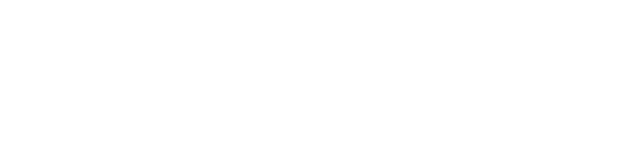
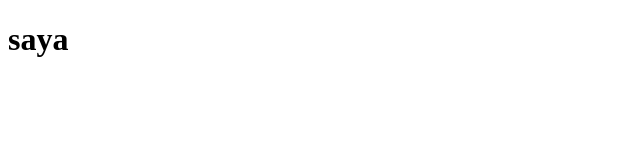
Before and after one commit to Dayudwi134/DevOpss, a plain HTML site: page index.html in a window 1280 px wide. Shown: the whole page, without its empty margins (0-640 px from the left). Drawn offline with Linux system fonts and the light colour scheme.

Commit message:
punya dayu

```diff
--- a/index.html
+++ b/index.html
@@ -7,4 +7,5 @@
         <title>Biodata</title>
     </head>
     <body>
+        <h1> saya </h1>
 </body>
```
